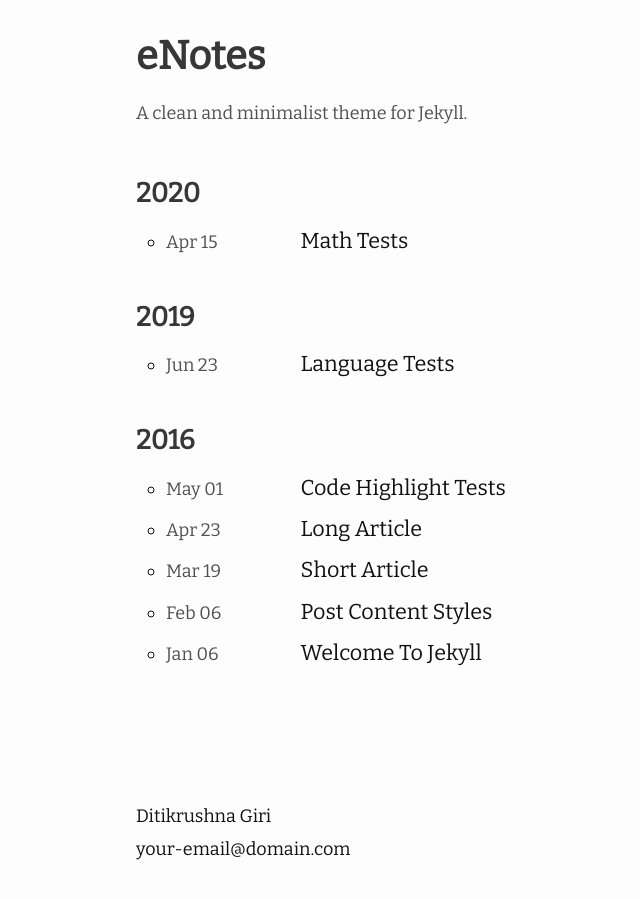
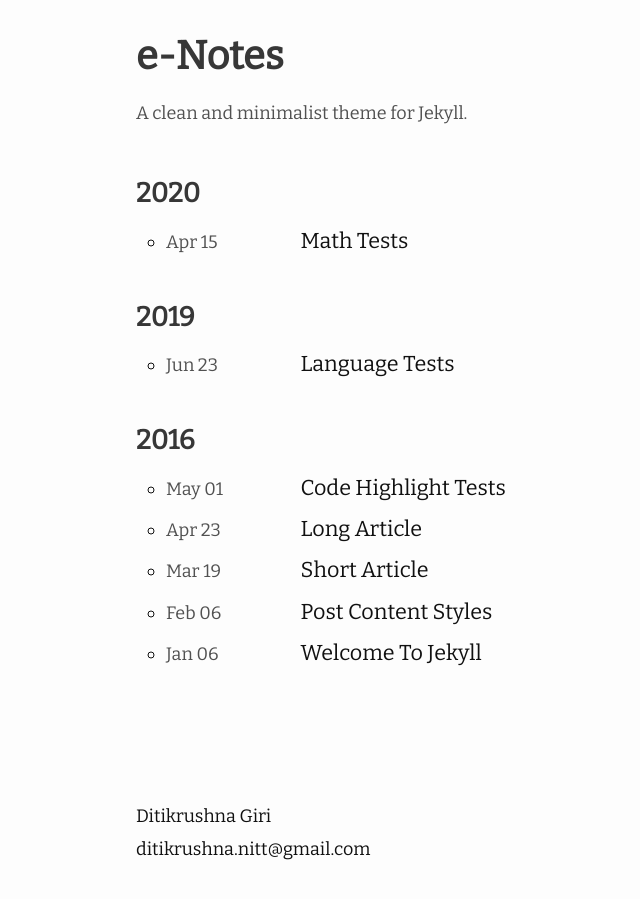
Before and after one commit to ditikrushna/eNotes, a Jekyll site: the page built from index.md, in a window 1280 px wide. Shown: the whole page, without its empty margins (134-774 px from the left). Built offline with Jekyll 4.4.1, drawn with Linux system fonts in a browser that asks for light colours; nearby versions of some CDN libraries.

Commit message:
Update _config.yml

```diff
--- a/_config.yml
+++ b/_config.yml
@@ -1,7 +1,7 @@
-title: eNotes # The title of the blog
+title: e-Notes # The title of the blog
 author: Ditikrushna Giri # Your name
-email: your-email@domain.com # your email shown in the footer
-url: https://ditikrushna.me/eNotes/  # this is your site's root address.
+email: ditikrushna.nitt@gmail.com # your email shown in the footer
+url: https://ditikrushna.me  # this is your site's root address.
 description: > # this means to ignore newlines until "show_excerpts:"
   A clean and minimalist theme for Jekyll.
 favicon: "./favicon.ico" # set the favicon of the site
@@ -11,7 +11,7 @@ show_excerpts: false # set to true to show excerpts on the homepage
 # Moving date format
 # refer to https://shopify.github.io/liquid/filters/date/ if you want to customize this
 moving:
-  avatar_url: "https://i.loli.net/2019/08/26/JzCLhDWPEybZr2T.jpg" # avatar in about page
+  avatar_url: "https://www.google.com/search?q=ditikrushna+giri&rlz=1C1CHBF_enIN831IN831&sxsrf=ALeKk00_rsXsCKoGv0CgrjwvMqXFTd-oiQ:1589623216067&tbm=isch&source=iu&ictx=1&fir=Tzj_EVK0vCdfuM%253A%252C_jfwsyGeSPVm7M%252C_&vet=1&usg=AI4_-kSZJV9O3U8tKQX_pPkd_HUmaKGXmg&sa=X&ved=2ahUKEwiB1vr4j7jpAhVFU30KHTMVBW4Q9QEwCnoECAoQCQ#imgrc=Tzj_EVK0vCdfuM:" # avatar in about page
   about_you: a short description about you. # short description about you in about page
   date_format: "%b %d" # date format of posts in home page
   back_to: "Home" # In the post page, you have a back button above the title, you can custom the text by yourself.
@@ -19,13 +19,13 @@ moving:
   # generate social links in about page.
   social_links:
     # twitter:
-    github:  huangyz0918
+    github: ditikrushna
     rss: RSS
     # dribbble:
-    facebook: huangyz0918
+    facebook: diti.giri
     # flickr:
     # instagram:
-    linkedin: yizheng-huang
+    linkedin: ditikrushnagiri
     # pinterest:
     # youtube:
     # youtube_channel:
@@ -43,7 +43,7 @@ moving:
     #   instance:
 
 # Build settings
-theme: huangyz0918/moving # note, please use huangyz0918/moving if you want to publish to Github Pages.
+theme: huangyz0918/moving
 
 plugins:
   - jekyll-feed
```
